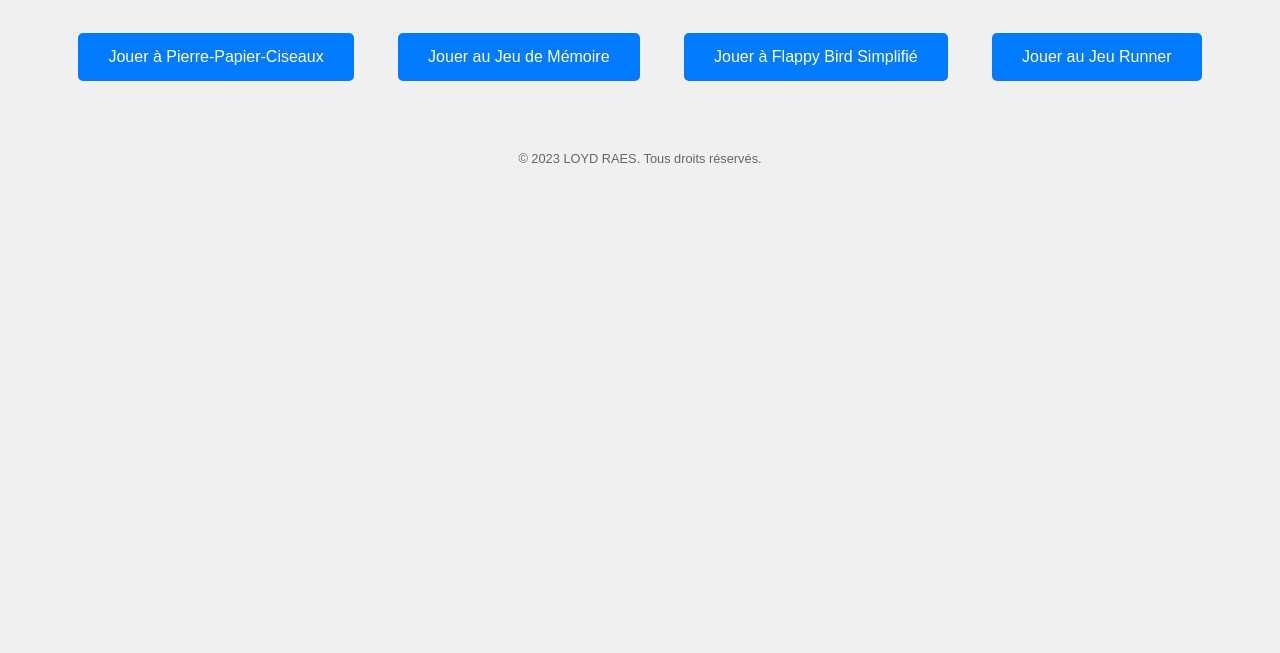
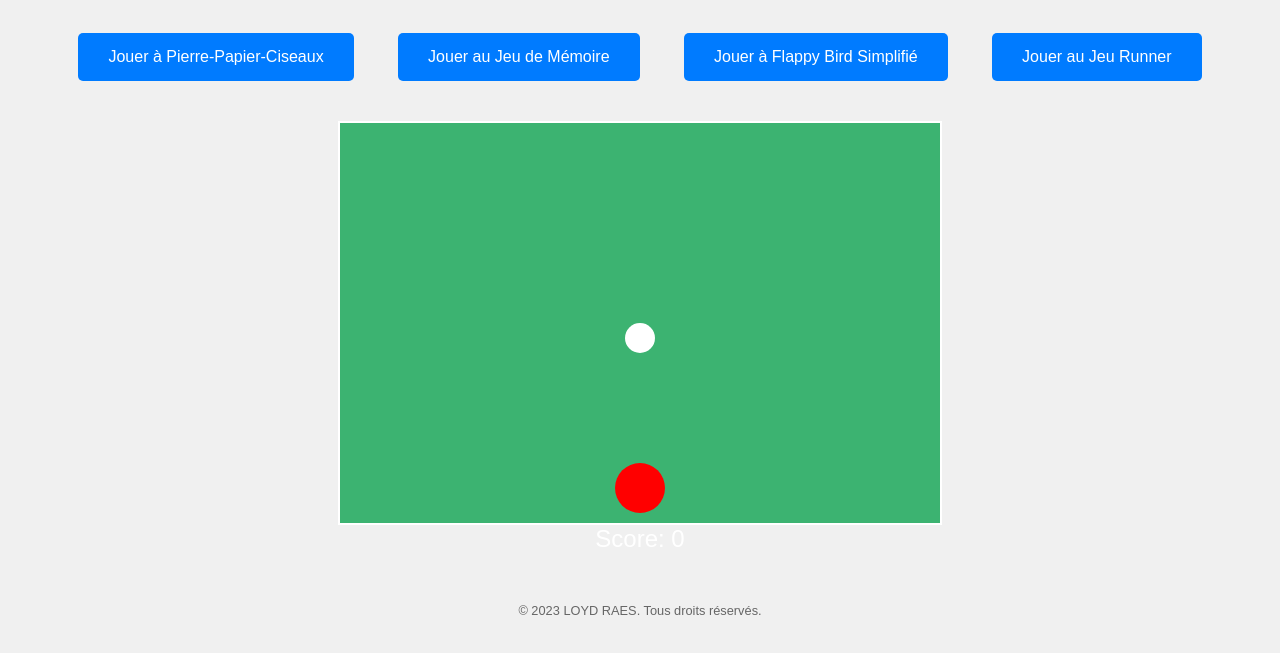
Before and after one commit to cdxpapa77/site-jeux-testing, a plain HTML site: page index.html in a window 1280 px wide. Shown: the part 101-754 px from the top of the page. Drawn offline with Linux system fonts and the light colour scheme.

Commit message:
Update index.html

```diff
--- a/index.html
+++ b/index.html
@@ -33,6 +33,50 @@
             font-size: 0.8em;
             color: #666;
         }
+
+        /* Styles pour le jeu de football */
+        #jeuDeFoot {
+            margin: 20px auto; /* Centrer le jeu */
+            text-align: center;
+        }
+
+        .terrain {
+            position: relative;
+            width: 600px;
+            height: 400px;
+            background-color: #3CB371; /* Terrain vert */
+            border: 2px solid #fff;
+            overflow: hidden;
+            margin: 0 auto; /* Centrer le terrain */
+        }
+
+        #joueur {
+            position: absolute;
+            width: 50px;
+            height: 50px;
+            background-color: #ff0000; /* Joueur en rouge */
+            border-radius: 50%;
+            bottom: 10px;
+            left: 50%;
+            transform: translateX(-50%);
+        }
+
+        #ballon {
+            position: absolute;
+            width: 30px;
+            height: 30px;
+            background-color: #ffffff; /* Ballon blanc */
+            border-radius: 50%;
+            top: 200px;
+            left: 50%;
+            transform: translateX(-50%);
+            cursor: pointer;
+        }
+
+        #score {
+            font-size: 24px;
+            color: #fff;
+        }
     </style>
 </head>
 <body>
@@ -44,9 +88,38 @@
     <a href="flappy_bird.html">Jouer à Flappy Bird Simplifié</a>
     <a href="runner_game.html">Jouer au Jeu Runner</a> <!-- Lien vers le jeu Runner -->
 
+    <!-- Section du jeu de football -->
+    <div id="jeuDeFoot">
+        <div class="terrain">
+            <div id="joueur"></div>
+            <div id="ballon"></div>
+        </div>
+        <div id="score">Score: 0</div>
+    </div>
+
     <footer>
         <p>&copy; 2023 LOYD RAES. Tous droits réservés.</p>
     </footer>
 
+    <script>
+        let score = 0;
+        const scoreDisplay = document.getElementById('score');
+        const ballon = document.getElementById('ballon');
+        const terrain = document.querySelector('.terrain');
+
+        ballon.addEventListener('click', function() {
+            score++;
+            scoreDisplay.textContent = "Score: " + score;
+            moveBallon();
+        });
+
+        function moveBallon() {
+            const x = Math.random() * (terrain.clientWidth - ballon.clientWidth);
+            const y = Math.random() * (terrain.clientHeight - ballon.clientHeight);
+            ballon.style.left = x + 'px';
+            ballon.style.top = y + 'px';
+        }
+    </script>
+
 </body>
 </html>
```
